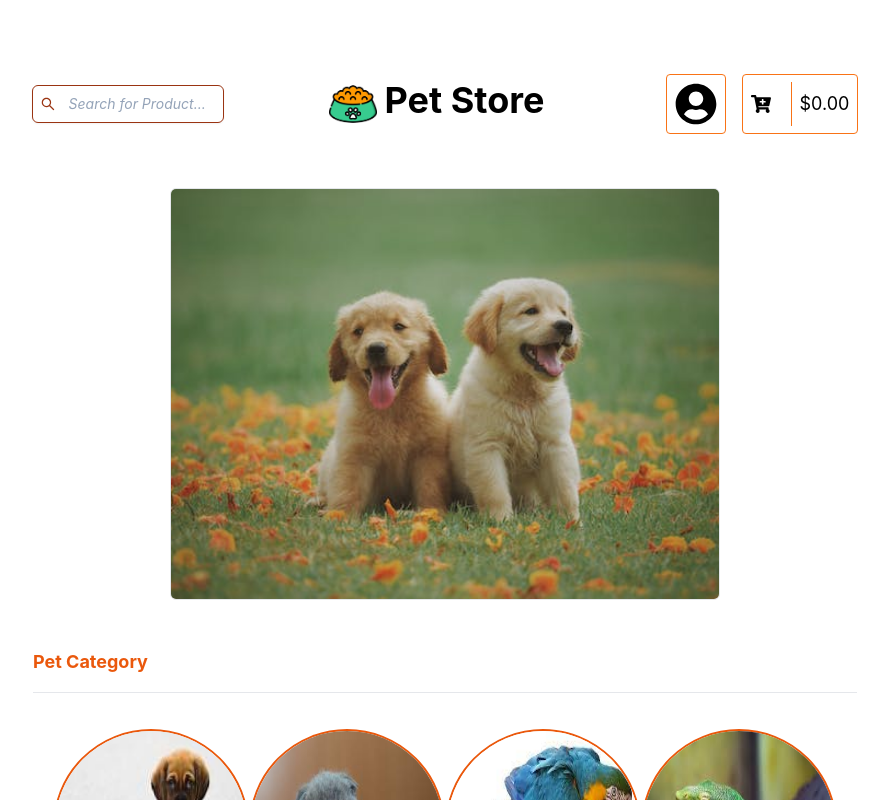
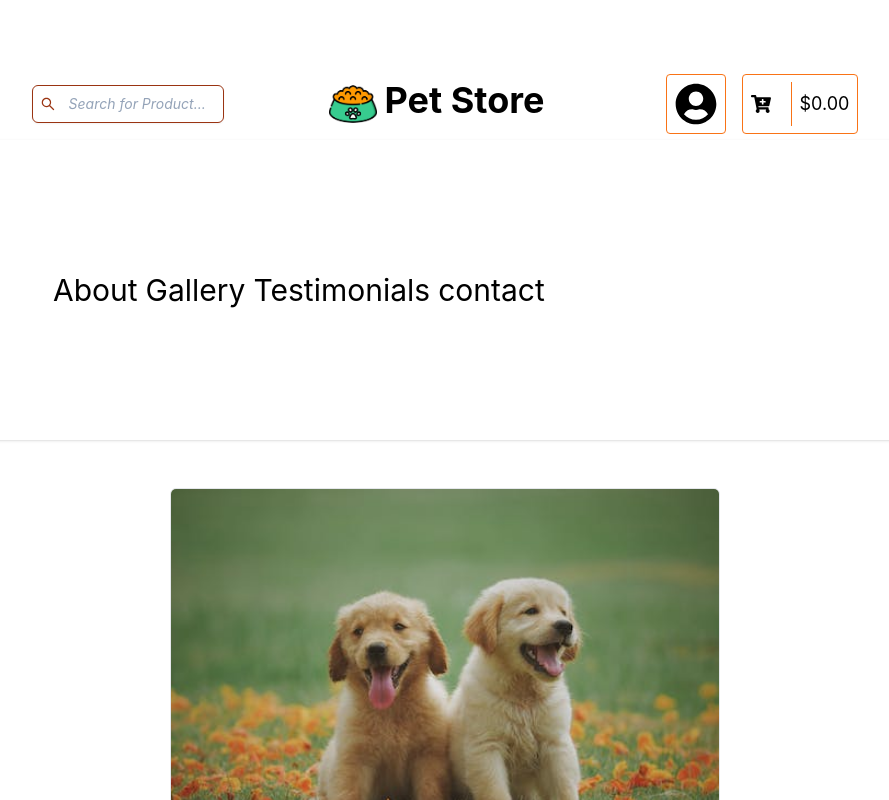
Before and after one commit to VelamPillai/pet-shop, a React (Create React App) app in the folder frontend-petshop/: page / in a window 1280 px wide. Shown: the top 800 px of the page, without its empty margins (195-1084 px from the left). Built offline with nearby package versions, Linux system fonts and the light colour scheme.

Commit message:
initial commit of navbar-feature

```diff
--- a/frontend-petshop/src/App.js
+++ b/frontend-petshop/src/App.js
@@ -4,20 +4,21 @@ import "./App.css";
 
 import Footer from "./components/footer/Footer";
 import Header from "./components/header/Header";
+import Navbar from "./components/navbar/Navbar.js"
 import Main from "./components/main/Main.js";
 import Login from "./components/user/Login.js";
 import Signup from "./components/user/Signup.js"
 import Profile from "./components/user/Profile.js"
 import Account from "./components/user/Account.js";
 import Notification from "./components/user/Notification.js";
-import Delete from "./components/user/Delete.js";
+
 
 
 function App() {
   return (
     <div className="w-3/4 mx-auto p-5 h-screen">
       <Header />
-
+      <Navbar />
       <Routes>
         <Route path="/">
           <Route
--- /dev/null
+++ b/frontend-petshop/src/components/navbar/Navbar.js
@@ -0,0 +1,97 @@
+import { NavLink, Outlet } from "react-router-dom";
+import React, { useState } from "react";
+
+import { FaAngleDoubleDown, FaAngleDoubleUp } from "react-icons/fa";
+
+
+
+const Navbar = () => {
+  const [nav, setNav] = useState(false);
+
+  const handleNavClick = () => setNav(!nav);
+
+  return (
+    <div className="sticky top-0 w-full h-[180px]  md:h-[300px] flex justify-between items-center px-10 md:px-16 shadow bg-white text-black md:text-3xl z-10">
+
+      {/* menu */}
+
+      <ul className="hidden md:flex">
+        <li>
+          <NavLink to="/about" className=" navHover my-3 border-box p-1">
+            About
+          </NavLink>
+        </li>
+        <li>
+          <NavLink to="/gallery" className=" navHover my-2 border-box p-1">
+            Gallery
+          </NavLink>
+        </li>
+        <li>
+          <NavLink to="/testimonials" className=" navHover my-2 border-box p-1">
+            Testimonials
+          </NavLink>
+        </li>
+        <li>
+          <NavLink to="/contact" className=" navHover my-2 border-box p-1">
+            contact
+          </NavLink>
+        </li>
+      </ul>
+      {/* hamburger */}
+      <div
+        className="md:hidden text-3xl text-green-800 border-green-800 border-solid border-4 z-10"
+        onClick={handleNavClick}
+      >
+        {nav ? <FaAngleDoubleUp /> : <FaAngleDoubleDown />}
+      </div>
+      {/* mobile menu */}
+      <ul
+        className={
+          !nav
+            ? "hidden "
+            : "absolute top-0 right-0 w-full h-[100vh]  bg-green-300 flex flex-col justify-center items-center md:hidden"
+        }
+      >
+        <li className="py-6 text-3xl">
+          <NavLink
+            to="/about"
+            className=" navHover my-3 border-box p-1"
+            onClick={handleNavClick}
+          >
+            About
+          </NavLink>
+        </li>
+        <li className="py-6 text-3xl">
+          <NavLink
+            to="/gallery"
+            className=" navHover my-2 border-box p-1"
+            onClick={handleNavClick}
+          >
+            Gallery
+          </NavLink>
+        </li>
+        <li className="py-6 text-3xl">
+          <NavLink
+            to="/testimonials"
+            className=" navHover my-2 border-box p-1"
+            onClick={handleNavClick}
+          >
+            Testimonials
+          </NavLink>
+        </li>
+        <li className="py-6 text-3xl">
+          <NavLink
+            to="/contact"
+            className=" navHover my-2 border-box p-1"
+            onClick={handleNavClick}
+          >
+            Contact
+          </NavLink>
+        </li>
+      </ul>
+      <Outlet />
+    </div>
+  );
+};
+
+export default Navbar;
```
